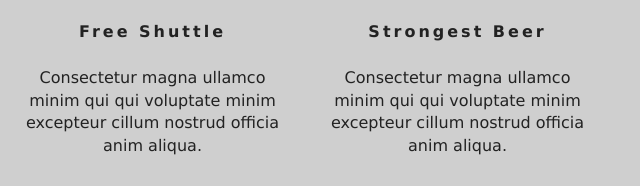
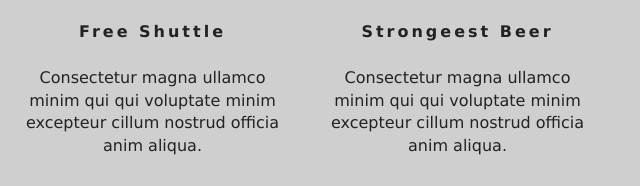
Before and after one commit to iNeatz/Project-2-BResort-, a plain HTML site: page index.html in a window 1280 px wide. Shown: the part 1064-1250 px from the top of the page, 640-1280 px from the left. Drawn offline with Linux system fonts and the light colour scheme.

Commit message:
Service Fix

```diff
--- a/index.html
+++ b/index.html
@@ -99,7 +99,7 @@
 						<span>
 							<i class="fa-solid fa-beer-mug-empty"></i>
 						</span>
-						<h6>Strongest Beer</h6>
+						<h6>Strongeest Beer</h6>
 						<p>
 							Consectetur magna ullamco minim qui qui voluptate minim excepteur
 							cillum nostrud officia anim aliqua.
```
